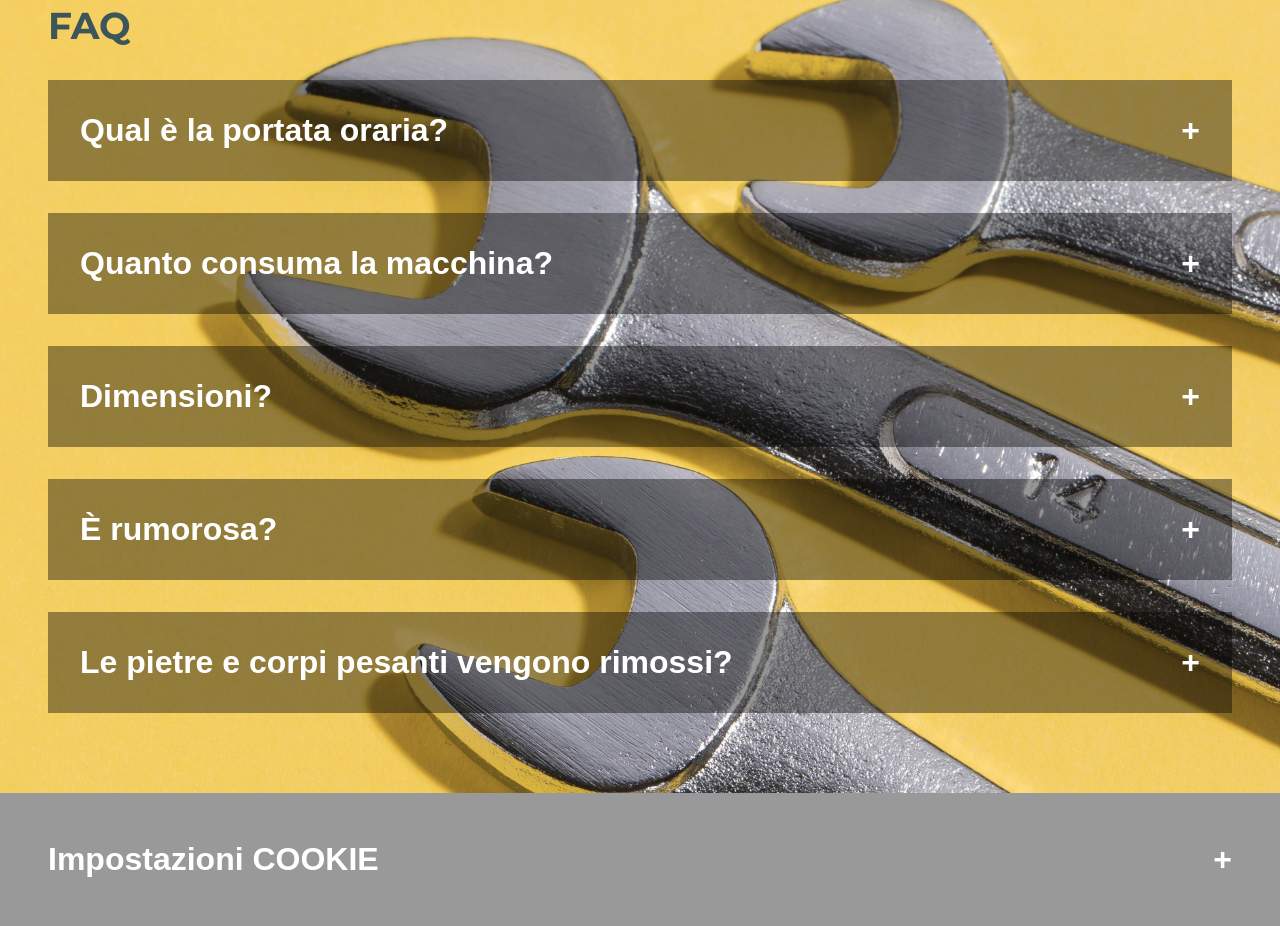
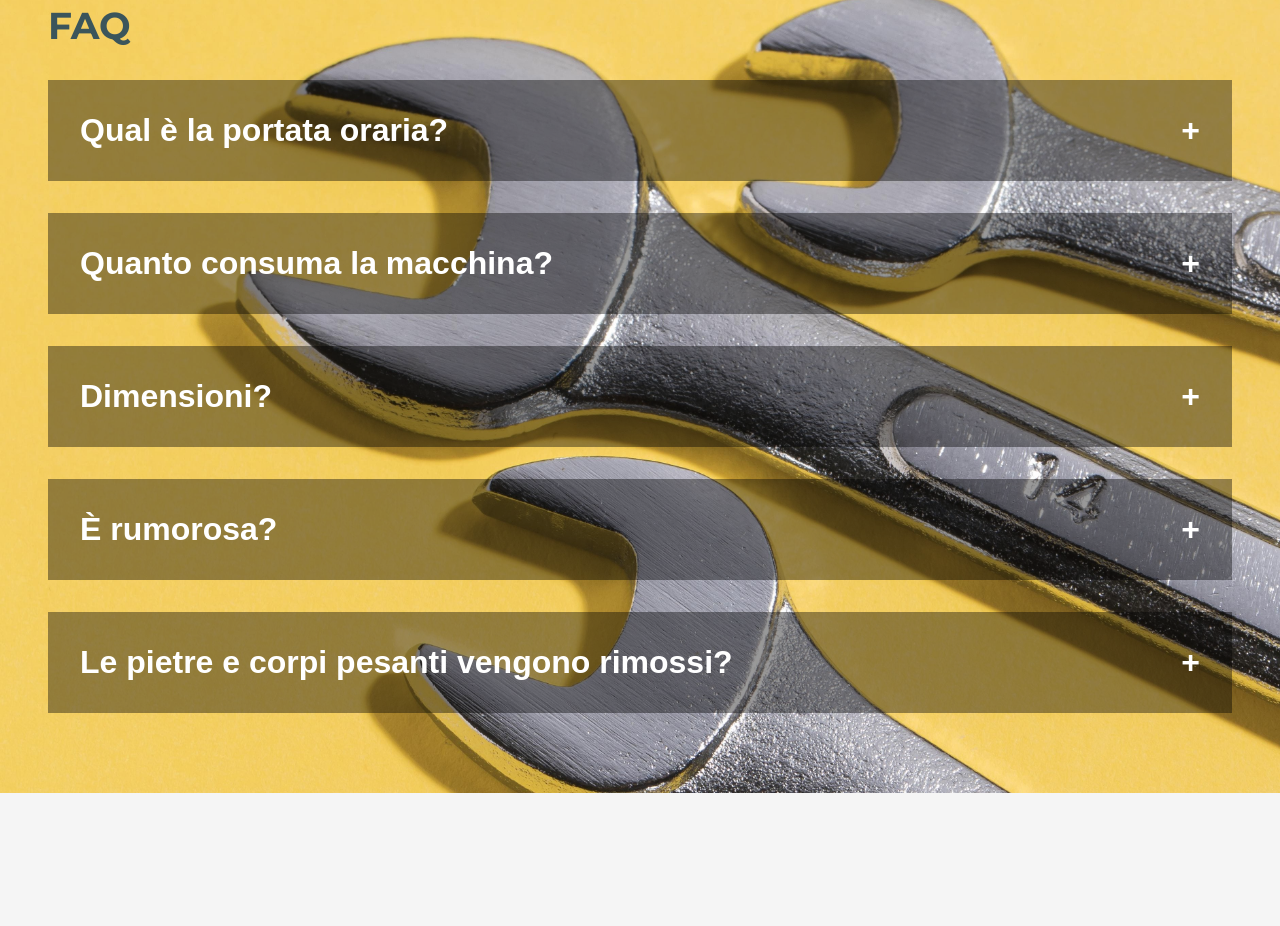
Before and after one commit to fabsg/landing, a website: page src/frontend/index.html in a window 1280 px wide. Shown: the part 5537-6463 px from the top of the page. After the commit the page ends 6330 px from the top, so only its background shows below. Drawn offline with nearby package versions, Linux system fonts and the light colour scheme.

Commit message:
hide cookie settings

```diff
--- a/src/frontend/index.html
+++ b/src/frontend/index.html
@@ -294,7 +294,7 @@
           </div>
 
           </div>
-          <div class="flex column align-center bkg-white">
+          <div class="flex column align-center bkg-white" style="display: none;">
 
             <div class="width-100">
               <button class="wrapper accordion">Impostazioni COOKIE</button>
```
